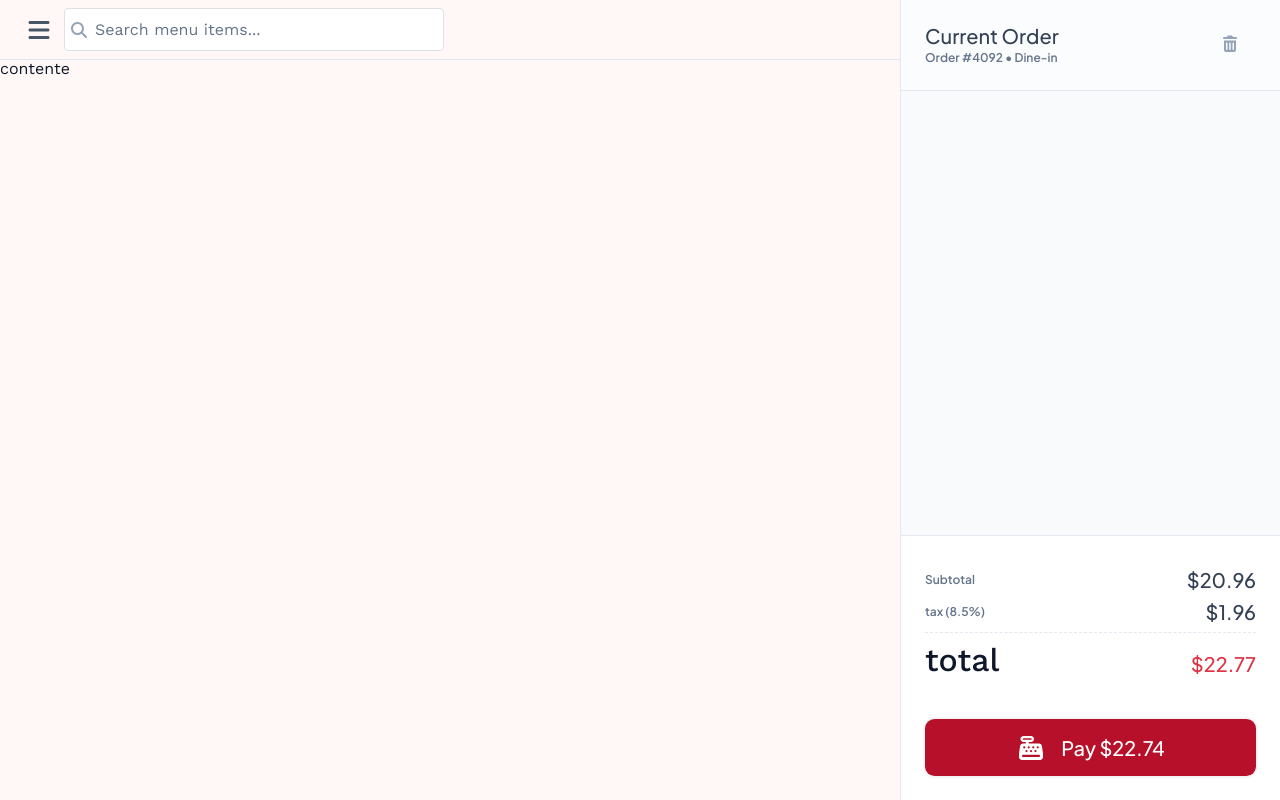
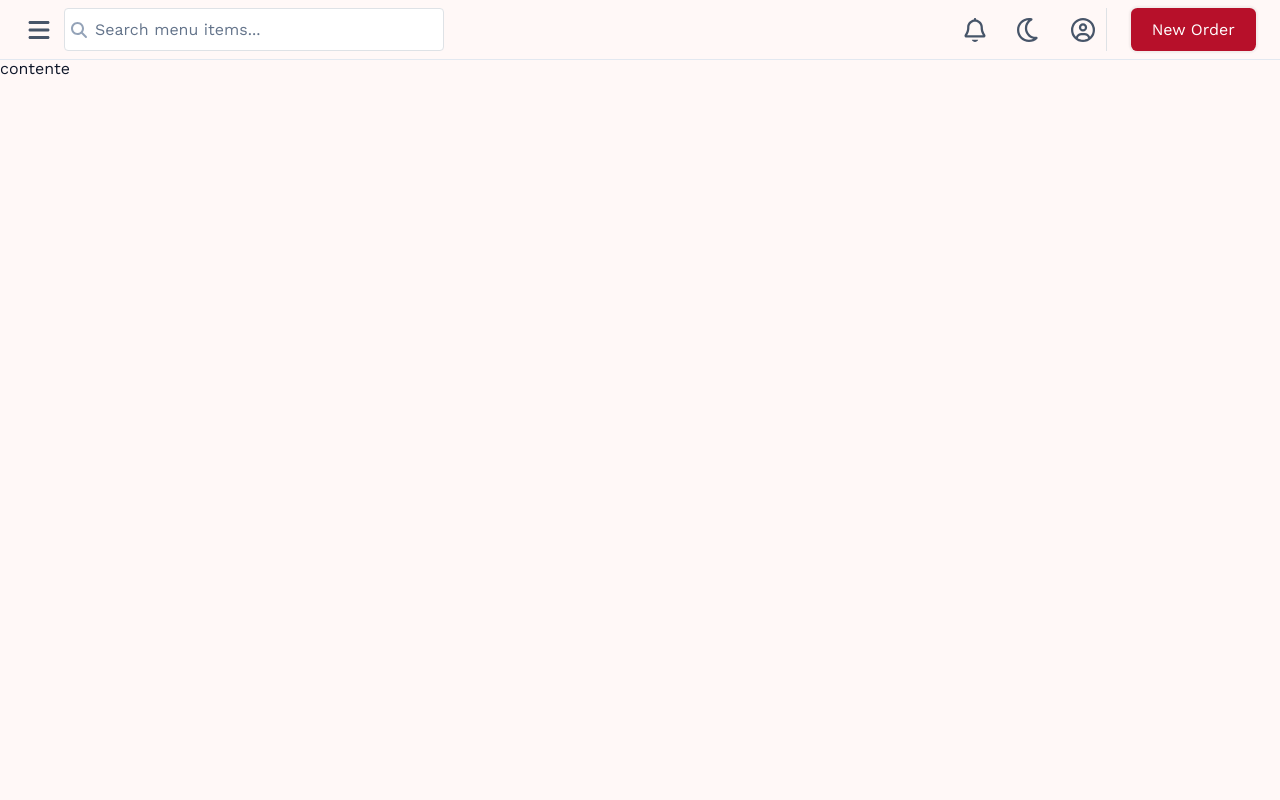
Before and after one commit to Abdelrahman-Mahmoud-Elsaeed/restaurant-pos-system, a React app in the folder frontend/: page / in a window 1280 px wide. Built offline with nearby package versions, Linux system fonts and the light colour scheme; the HTML template or start-up script is replaced by a standard one.

Commit message:
enable dynamic overlay sidebar and update new button component

```diff
--- a/frontend/src/app/App.jsx
+++ b/frontend/src/app/App.jsx
@@ -3,20 +3,22 @@ import OverlaySidebar from "../component/layouts/OverlaySidebar/OverlaySidebar.j
 import Sidebar from "../component/layouts/Sidebar/Sidebar";
 import Button from "../component/ui/Button/Button";
 import Taps from "../component/ui/Taps/Taps";
+import { useUI } from "../context/UiContext.jsx";
 
 import Login from "../pages/login";
 
 function App() {
+  const {ovarlaySidebarState, setOvarlaySidebarState} = useUI()
   return (
     <>
-      <div className="d-flex">
+      <div className="d-flex min-100vh" >
         <div>
           <Sidebar></Sidebar>
         </div>
-        <div className="w-100">
+        <div className="w-100" onClick={()=> ovarlaySidebarState ? setOvarlaySidebarState(!ovarlaySidebarState) : null}>
           <Navbar></Navbar>
           <div>contente</div>
-          <OverlaySidebar></OverlaySidebar>
+          <OverlaySidebar onClick={ (e)=> e.stopPropagation() }></OverlaySidebar>
         </div>
       </div>
     </>
--- a/frontend/src/component/layouts/Navbar/Navbar.jsx
+++ b/frontend/src/component/layouts/Navbar/Navbar.jsx
@@ -11,7 +11,8 @@ import { useUI } from "../../../context/UiContext";
 
 function Navbar() {
   const { sidebarState, setSidebarState } = useUI();
-  console.log(sidebarState)
+  const {ovarlaySidebarState, setOvarlaySidebarState} = useUI()
+
   return (
     <>
       <nav className="d-flex py-2 px-4">
@@ -45,7 +46,9 @@ function Navbar() {
               <FontAwesomeIcon icon={faMoon} className="fs-4" />
               <FontAwesomeIcon icon={faCircleUser} className="fs-4" />
             </div>
-            <Button fontSize={6} text="New Order"></Button>
+            <Button fontSize={6}  onClick={()=> ovarlaySidebarState ? null : setOvarlaySidebarState(!ovarlaySidebarState)}>
+              New Order
+            </Button>
           </div>
         </div>
       </nav>
--- a/frontend/src/component/layouts/OverlaySidebar/OverlaySidebar.jsx
+++ b/frontend/src/component/layouts/OverlaySidebar/OverlaySidebar.jsx
@@ -2,13 +2,15 @@ import { FontAwesomeIcon } from "@fortawesome/react-fontawesome";
 import { faTrashCan, faCashRegister } from "@fortawesome/free-solid-svg-icons";
 import styles from "./OverlaySidebar.module.css";
 import Button from "../../ui/Button/Button";
+import { useUI } from "../../../context/UiContext";
 
 function OverlaySidebar() {
+  const {ovarlaySidebarState} = useUI()
   return (
     <div
       role="dialog"
       aria-modal="true"
-      className={` ${styles.overlay} vh-100 top-0 end-0 position-absolute`}
+      className={` ${styles.overlay} ${ovarlaySidebarState ? "d-block":"d-none"} vh-100 top-0 end-0 position-absolute`}
     >
       <div className="d-flex align-items-start w-100 h-100 flex-column">
         <div
--- a/frontend/src/component/ui/Button/Button.jsx
+++ b/frontend/src/component/ui/Button/Button.jsx
@@ -4,6 +4,7 @@ function Button({
   variant = "primary",
   children ,
   styles,
+  onClick
 }) {
 
   const fontSizeMap = {
@@ -55,6 +56,7 @@ function Button({
     <button
       type="button"
       style={{ ...baseStyles, ...variantStyles[variant], ...styles }}
+      onClick = {onClick}
     >
       {children}
     </button>
--- a/frontend/src/context/UiContext.jsx
+++ b/frontend/src/context/UiContext.jsx
@@ -1,12 +1,13 @@
 /* eslint-disable react-refresh/only-export-components */
 import { createContext, useState,useContext } from 'react';
 
-export const UIContext   = createContext(null);
+const UIContext   = createContext(null);
 
 export const UIProvider  = ({ children }) => {
   const [sidebarState,setSidebarState] = useState(false);
+  const [ovarlaySidebarState,setOvarlaySidebarState] = useState(false);
   return (
-    <UIContext  value={{sidebarState,setSidebarState}}>
+    <UIContext  value={{sidebarState,setSidebarState,ovarlaySidebarState,setOvarlaySidebarState}}>
       {children}
     </UIContext>
   )
--- a/frontend/src/index.css
+++ b/frontend/src/index.css
@@ -33,12 +33,8 @@ body {
   background-color: var(--main-bg-color);
   line-height: 18px;
   min-height: 100vh;
-  /* position: relative; */
 }
-#root {
-  min-height: 100vh;
 
-}
 .h1 {
   font-family: "Plus Jakarta Sans", sans-serif;
   font-weight: 700;
@@ -106,3 +102,7 @@ svg {
   color: #475569;
   cursor: pointer;
 }
+
+.min-100vh {
+  min-height: 100vh;
+}
```
Also changed, not shown: frontend/src/component/profile.js (deleted, +0 -7 lines), 2 other files (tests, documents, lock files or other folders).
